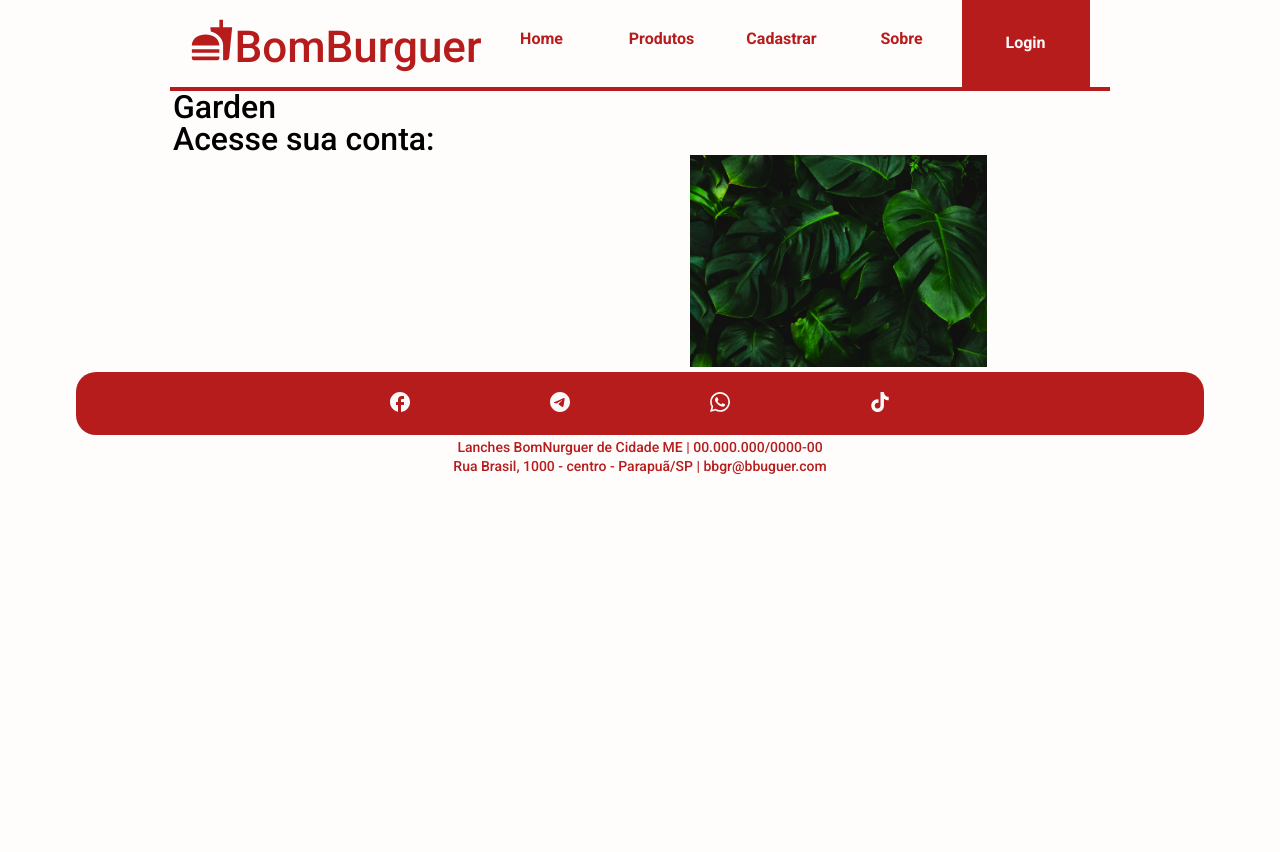
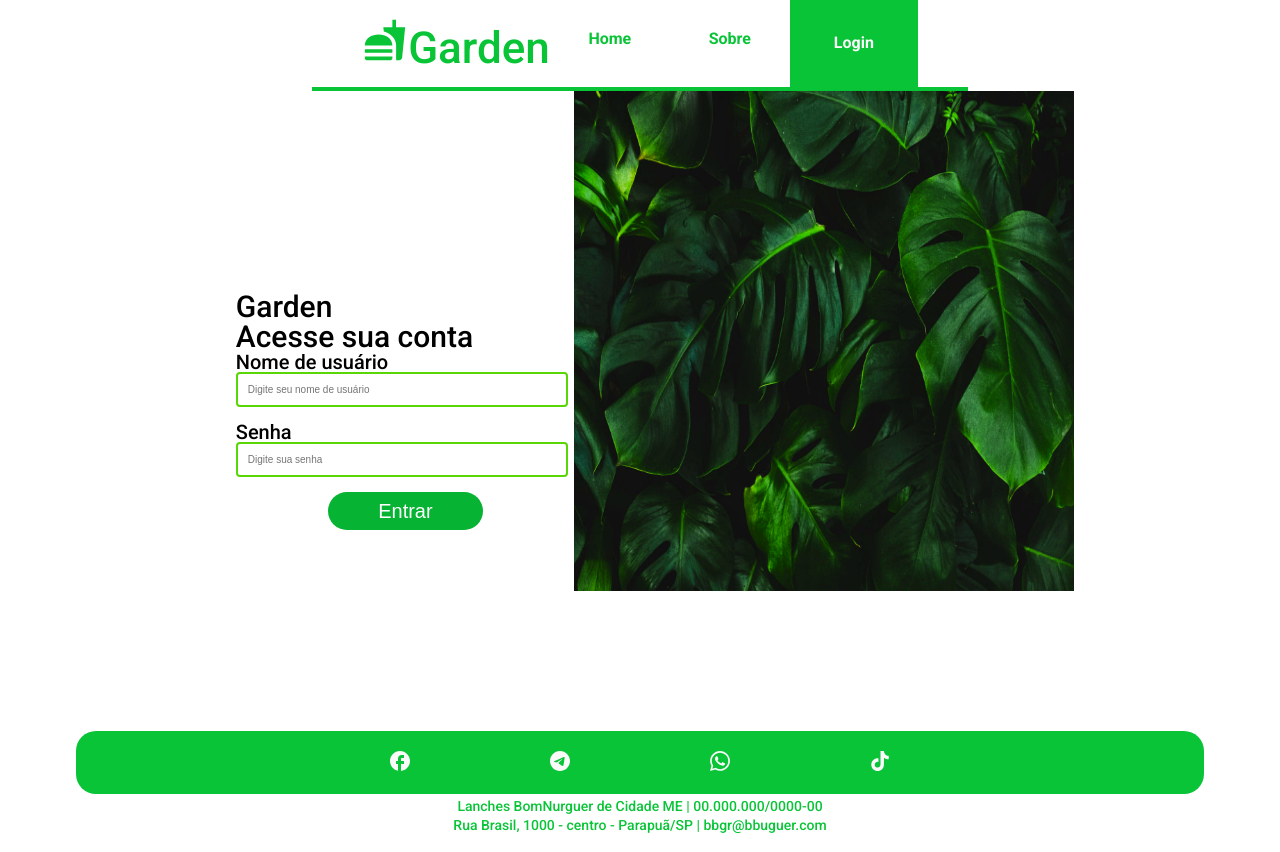
Before and after one commit to VMarquesin/DesktopNextGarden, a Next.js app: page /usuarios/login in a window 1280 px wide. Before the commit the page ends 800 px from the top, so only its background shows below. Built offline with nearby package versions, Linux system fonts and the light colour scheme.

Commit message:
Atualização
Mudanças nas cores, e tela de login com input.

```diff
--- a/src/app/globals.css
+++ b/src/app/globals.css
@@ -142,7 +142,7 @@ body {
    display: flex;
    flex-direction: column;
    align-items: center;
-   background-color: #FFFCFC;
+   background-color: #ffffff;
 }
 
 .containerGlobal {
--- a/src/app/usuarios/login/page.jsx
+++ b/src/app/usuarios/login/page.jsx
@@ -4,11 +4,42 @@ import styles from "./page.module.css";
 export default function Login() {
    return (
      <div className={styles.LoginContainer}>
-         <div className={styles.LoginContainer}>
-            <p>Garden</p>
-            <p>Acesse sua conta:</p>
-         </div>
-         <div className={styles.BackgroundImageLogin}>
+         <div className={styles.LoginContent}>
+            <div className={styles.LoginForm}>
+            <label htmlFor="nomeProjeto">Garden</label>
+            <label htmlFor="Acesse">Acesse sua conta</label>
+
+
+               <form>
+                  <div className={styles.FormGroup}>
+                     <label htmlFor="username">Nome de usuário</label>
+                     <input
+                        type="text"
+                        id="username"
+                        name="username"
+                        placeholder="Digite seu nome de usuário"
+                        className={styles.InputField}
+                     />
+                  </div>
+
+                  <div className={styles.FormGroup}>
+                     <label htmlFor="password">Senha</label>
+                     <input
+                        type="password"
+                        id="password"
+                        name="password"
+                        placeholder="Digite sua senha"
+                        className={styles.InputField}
+                     />
+                  </div>
+
+                  <button type="submit" className={styles.SubmitButton}>
+                     Entrar
+                  </button>
+               </form>
+            </div>
+
+            <div className={styles.BackgroundImageLogin}>
             <Image
                src="/ImageLogin.png"
                width={500}
@@ -16,6 +47,7 @@ export default function Login() {
                alt="Imagem"
                className={styles.BackgroundImageLogin}
             />
+            </div>
          </div>
       </div>
    );
--- a/src/app/usuarios/login/page.module.css
+++ b/src/app/usuarios/login/page.module.css
@@ -1,14 +1,59 @@
 .LoginContainer {
-   font-size: xx-large;
-   margin-left: 7%;
+   display: flex;
+   height: 80vh; /* Altura total da tela */
+   overflow: hidden; /* Evita rolagem */
+}
+
+.LoginContent {
+   display: flex;
+   width: 100%;
+}
+
+.LoginForm {
+   flex: 1;
+   display: flex;
+   flex-direction: column;
+   justify-content: center;
+   padding: 3rem; /* Espaçamento interno */
+   box-sizing: border-box;
+   font-size: 3rem;
+   margin-top: 0%;
 }
 
 .BackgroundImageLogin {
-   width: 50%;
-   height: 50%;
-   margin-left: 30.0rem;
+   flex: 1;
+   position: relative; /* Necessário para o posicionamento da imagem */
 }
 
-.pGarden {
-   font-size: 0%;
+.InputField {
+   width: 100%;
+   padding: 1rem;
+   font-size: 1rem;
+   border: 2px solid #59d606;
+   border-radius: 4px;
 }
+
+.SubmitButton {
+   width: 50%;
+   padding: 0.75rem;
+   font-size: 2rem;
+   color: #fff;
+   background-color: #07b332;
+   border: none;
+   border-radius: 50px;
+   cursor: pointer;
+   margin-left: 30%;
+}
+
+.SubmitButton:hover {
+   background-color: #088d03;
+}
+
+.FormGroup {
+   margin-bottom: 1.5rem;
+   font-size: 2rem;
+}
+
+/* .p {
+   margin: 0 0 1rem 0; /* Espaçamento inferior */
+/* } */
--- a/src/componentes/cabecalho/index.jsx
+++ b/src/componentes/cabecalho/index.jsx
@@ -26,32 +26,20 @@ function Cabecalho() {
             <div className={styles.menu}>
                <div>
                   <MdFastfood className={styles.icon} id="logo" />
-                  <label id="titulo">BomBurguer</label>
+                  <label id="titulo">Garden </label>
                </div>
                <div className={styles.menuGrande}>
                   <Link href="/" className={rota === "/" ? styles.active : ""}>
                      Home
                   </Link>
-                  <Link
-                     href="/listprod"
-                     className={rota === "/listprod" ? styles.active : ""}
-                  >
-                     Produtos
-                  </Link>
-                  <Link
-                     href="/usuarios/cadastro"
-                     className={
-                        rota === "/usuarios/cadastro" ? styles.active : ""
-                     }
-                  >
-                     Cadastrar
-                  </Link>
+
                   <Link
                      href="/sobre"
                      className={rota === "/sobre" ? styles.active : ""}
                   >
                      Sobre
                   </Link>
+
                   <Link
                      href="/usuarios/login"
                      className={rota === "/usuarios/login" ? styles.active : ""}
@@ -82,20 +70,7 @@ function Cabecalho() {
                >
                   Home
                </Link>
-               <Link
-                  href="/listprod"
-                  onClick={ativaMenu}
-                  className={rota === "/listprod" ? styles.active : ""}
-               >
-                  Produtos
-               </Link>
-               <Link
-                  href="/usuarios/cadastro"
-                  onClick={ativaMenu}
-                  className={rota === "/usuarios/cadastro" ? styles.active : ""}
-               >
-                  Cadastrar
-               </Link>
+
                <Link
                   href="/sobre"
                   onClick={ativaMenu}
--- a/src/componentes/cabecalho/index.module.css
+++ b/src/componentes/cabecalho/index.module.css
@@ -2,15 +2,15 @@
    display: flex;
    justify-content: center;
    align-items: center;
-   color: #b71c1c;
-   border-bottom: 0.4rem solid #b71c1c;
+   color: #0ac438;
+   border-bottom: 0.4rem solid #0ac438;
    font-size: 4.4rem;
    max-width: 112.8rem;
 }
 
 .containerNav .menu {
    height: 8rem;
-   padding: 0.3rem 2rem 0.4rem 2rem;
+   padding: 0.3rem 5rem 0.4rem 5rem;
    font-size: 4.4rem;
    display: flex;
    align-items: center;
@@ -19,9 +19,10 @@
 }
 
 .containerNav .menu .icon {
-   color: #b71c1c;
+   color: #0ac438;
    font-size: 4.4rem;
    user-select: none;
+   margin: 0.1rem;
 }
 
 .containerNav .menu .menuGrande {
@@ -31,7 +32,8 @@
 .containerNav .menu .menuGrande a {
    width: 12rem;
    height: 8rem;
-   color: #b71c1c;
+   padding: 0rem;
+   color: #0ac438;
    text-align: center;
    text-decoration: none;
    display: flex;
@@ -44,14 +46,14 @@
 }
 
 .containerNav .menu .menuGrande a:hover {
-   border: 0.4rem solid #f05545;
-   color: #f05545;
+   border: 0.4rem solid #0ac438;
+   color: #0ac438;
 }
 
 .containerNav .menu .menuGrande a.active {
-   background-color: #b71c1c;
+   background-color: #0ac438;
    color: #fafafa;
-   border: 0.4rem solid #b71c1c;
+   border: 0.4rem solid #0ac438;
 }
 
 .containerNav .menu .menuMobile {
@@ -64,10 +66,10 @@
 
 .containerNav .menuMobileExpandidos a {
    display: none;
-   border: 0.4rem solid #fafafa;
+   border: 0.4rem solid #000000;
    width: 100%;
    height: 4rem;
-   color: #b71c1c;
+   color: #0ac438;
    text-decoration: none;
    display: flex;
    flex-direction: row;
@@ -78,14 +80,14 @@
 }
 
 .containerNav .menuMobileExpandidos a:hover {
-   border: 0.4rem solid #f05545;
-   color: #f05545;
+   border: 0.4rem solid #0ac438;
+   color: #0ac438;
 }
 
 .containerNav .menuMobileExpandidos a.active {
-   background-color: #b71c1c;
+   background-color: #0ac438;
    color: #fafafa;
-   border: 0.4rem solid #b71c1c;
+   border: 0.4rem solid #0ac438;
 }
 
 @media screen and (max-width: 940px) {
--- a/src/componentes/rodape/index.module.css
+++ b/src/componentes/rodape/index.module.css
@@ -12,13 +12,13 @@
    text-align: center;
    font-size: 1.4rem;
    margin-top: 0.5rem;
-   color: #b71c1c;
+   color: #0ac438;
 }
 
 .rodape .social {
    /* margin: 0 auto; */
    color: #fafafa;
-   background-color: #b71c1c;
+   background-color: #0ac438;
    display: flex;
    justify-content: center;
    align-items: center;
```
